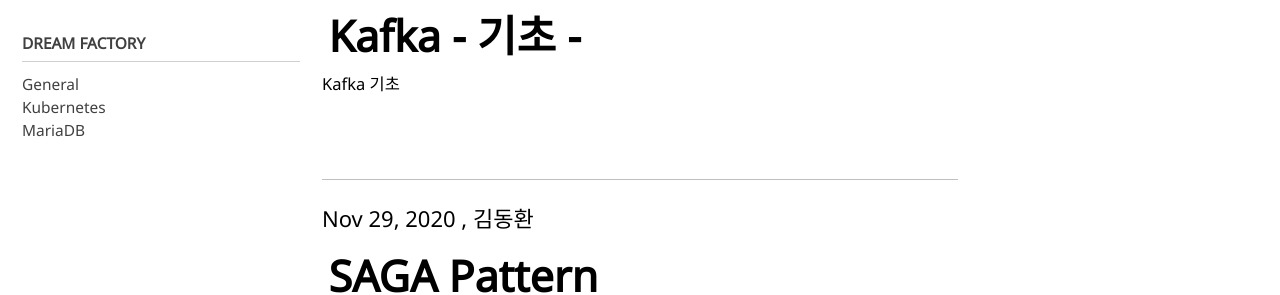
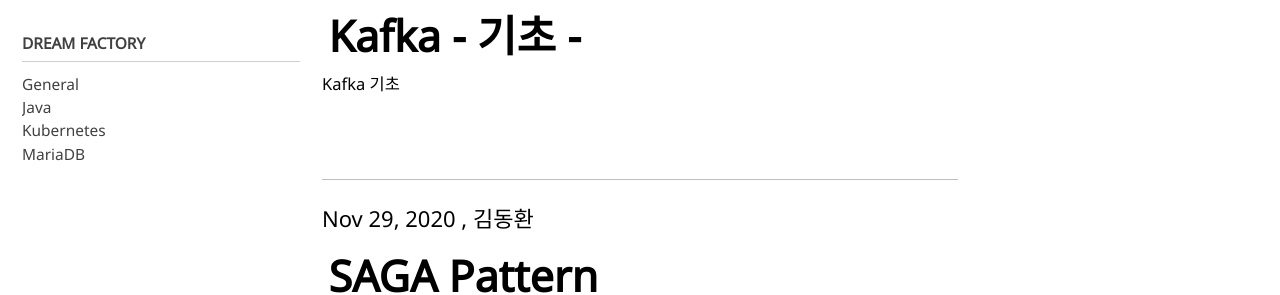
Before and after one commit to yearnlune/yearnlune.github.io, a Jekyll site: the page built from index.html, in a window 1280 px wide. Shown: the part 414-709 px from the top of the page. Built offline with Jekyll 4.4.1, drawn with Linux system fonts in a browser that asks for light colours; cached includes are drawn as plain includes; the list of posts is cut into pages by our own code.

Commit message:
feat: category 추가
- Java 추가

```diff
--- a/_data/navigation.yml
+++ b/_data/navigation.yml
@@ -12,6 +12,8 @@ docs:
     children:
       - title: "General"
         url: /categories/#general
+      - title: "Java"
+        url: /categories/#java
       - title: "Kubernetes"
         url: /categories/#kubernetes
       - title: "MariaDB"
--- a/_layouts/default.html
+++ b/_layouts/default.html
@@ -22,7 +22,7 @@
     <div class="initial-content">
       {{ content }}
     </div>
-
+    <script data-ad-client="ca-pub-6172873972136701" async src="https://pagead2.googlesyndication.com/pagead/js/adsbygoogle.js"></script>
     {% if site.search == true %}
       <div class="search-content">
         {% include_cached search/search_form.html %}
@@ -39,4 +39,5 @@
     {% include scripts.html %}
 
   </body>
+
 </html>
```
